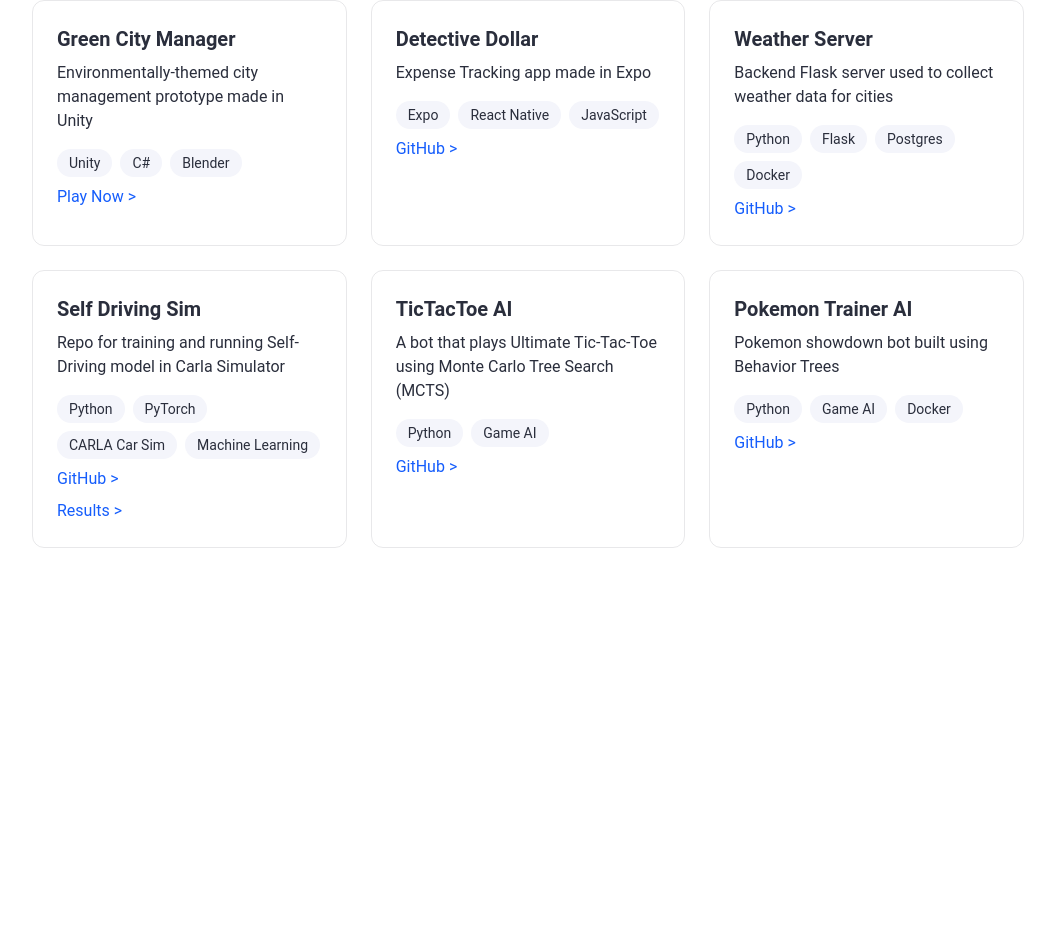
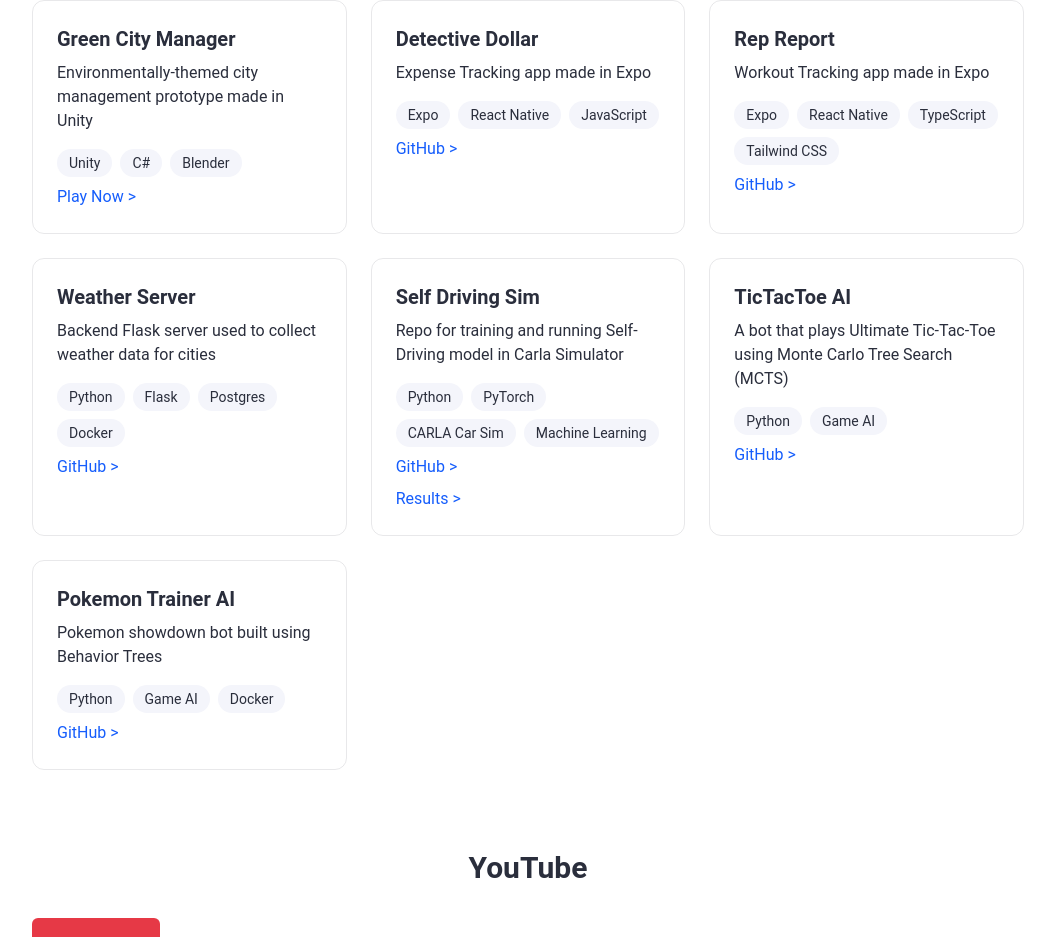
Before and after one commit to HershR/hershr-portfolio, a React (Vite) app: page / in a window 1280 px wide. Shown: the part 2706-3643 px from the top of the page, without its empty margins (112-1167 px from the left). Built offline with nearby package versions, Linux system fonts and the light colour scheme.

Commit message:
Working on YT page

```diff
--- a/src/App.tsx
+++ b/src/App.tsx
@@ -8,6 +8,7 @@ import { useState } from "react";
 import { MobileMenu } from "./components/MobileMenu";
 import Home from "./components/sections/Home";
 import RevealOnScroll from "./components/RevealOnScroll";
+import YouTube from "./components/sections/YouTube";
 function App() {
   const [isLoaded, setIsLoaded] = useState(false);
   const [menuOpen, setMenuOpen] = useState(false);
@@ -39,6 +40,10 @@ function App() {
             <Projects />
           </RevealOnScroll>
 
+          <RevealOnScroll>
+            <YouTube />
+          </RevealOnScroll>
+
           <Contact />
         </main>
       </div>
--- a/src/components/LoadingScreen.tsx
+++ b/src/components/LoadingScreen.tsx
@@ -6,7 +6,7 @@ interface LoadingScreenProps {
 
 export default function LoadingScreen({ onComplete }: LoadingScreenProps) {
   const [text, setText] = React.useState("Hello World");
-  const fullText = "<Welcome />";
+  const fullText = "<Welcome/>";
 
   useEffect(() => {
     let index = 0;
--- a/src/components/sections/About.tsx
+++ b/src/components/sections/About.tsx
@@ -1,6 +1,5 @@
 import ToolChip from "../ToolChip";
 import WorkExperience, { WorkExperienceProps } from "../WorkExperience";
-
 export function About() {
   const languages = [
     "Python",
@@ -61,7 +60,7 @@ export function About() {
           <div className="justify-center items-center max-w-3xl mx-auto px-4">
             <div className="flex flex-col md:flex-row justify-center items-center">
               <img
-                src="https://avatars.githubusercontent.com/u/113292983?v=4"
+                src="havc.dev.profile.png"
                 alt="HershR"
                 className="w-32 h-32 rounded-md mx-auto"
               />
--- /dev/null
+++ b/src/components/sections/YouTube.tsx
@@ -0,0 +1,50 @@
+import React from "react";
+import profile from "../../assets/yt_profile.png";
+
+type Video = {
+  id: string;
+  title: string;
+  url: string;
+};
+
+const videos: Video[] = [
+  {
+    id: "1",
+    title: "Slowpoke Cafe Devlog",
+    url: "https://youtu.be/VgGgHT0XT3E",
+  },
+];
+
+const YOUTUBE_CHANNEL_URL = "https://www.youtube.com/@HavcDev";
+
+const YouTube: React.FC = () => (
+  <section id="youtube" className="max-w-5xl mx-auto px-4">
+    <h2 className="text-3xl font-bold mb-8 text-center">YouTube</h2>
+    <div className="flex flex-col md:flex-row justify-center items-center">
+      <a href={YOUTUBE_CHANNEL_URL} target="_blank" rel="noopener noreferrer">
+        <img
+          src={profile}
+          alt="HavcDev Profile"
+          className="w-32 h-32 rounded-md mx-auto"
+        />
+      </a>
+      <p className="text-primary text-center md:text-left mt-4 md:ml-4 max-w-xl mx-auto">
+        Follow my development journey on my YouTube channel . I regularly post
+        devlogs and updates! Started July 2025
+      </p>
+    </div>
+    <p></p>
+    <h3>Featured Videos</h3>
+    <ul>
+      {videos.map((video) => (
+        <li key={video.id}>
+          <a href={video.url} target="_blank" rel="noopener noreferrer">
+            {video.title}
+          </a>
+        </li>
+      ))}
+    </ul>
+  </section>
+);
+
+export default YouTube;
--- a/src/data/projects.ts
+++ b/src/data/projects.ts
@@ -21,6 +21,17 @@ export default [
       },
     ],
     tools: ["Expo", "React Native", "JavaScript"],
+  },
+  {
+    name: "Rep Report",
+    description: "Workout Tracking app made in Expo",
+    links: [
+      {
+        label: "GitHub",
+        url: "https://github.com/HershR/rep-report",
+      },
+    ],
+    tools: ["Expo", "React Native", "TypeScript", "Tailwind CSS"],
   },
   {
     name: "Weather Server",
```
Also changed, not shown: src/assets/yt_profile.png (added).
